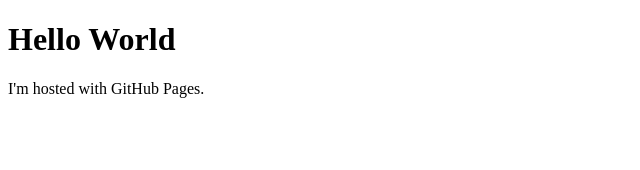
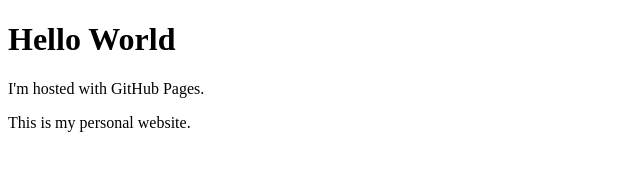
Before and after one commit to Buckeyeguy15/Buckeyeguy15.github.io, a plain HTML site: page index.html in a window 1280 px wide. Shown: the whole page, without its empty margins (0-640 px from the left). Drawn offline with Linux system fonts and the light colour scheme.

Commit message:
initialcommit

```diff
--- a/index.html
+++ b/index.html
@@ -3,5 +3,6 @@
 <body>
 <h1>Hello World</h1>
 <p>I'm hosted with GitHub Pages.</p>
+<p>This is my personal website.</p>
 </body>
 </html>
```
